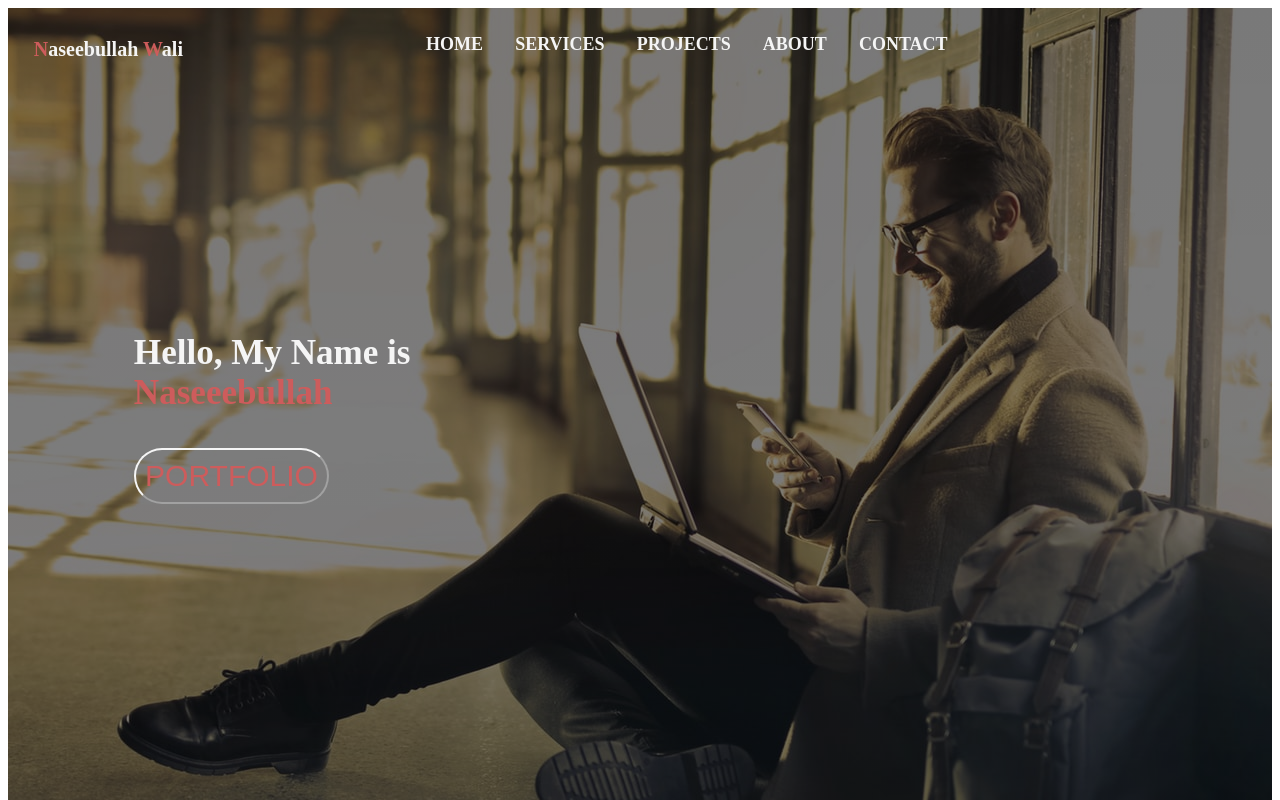
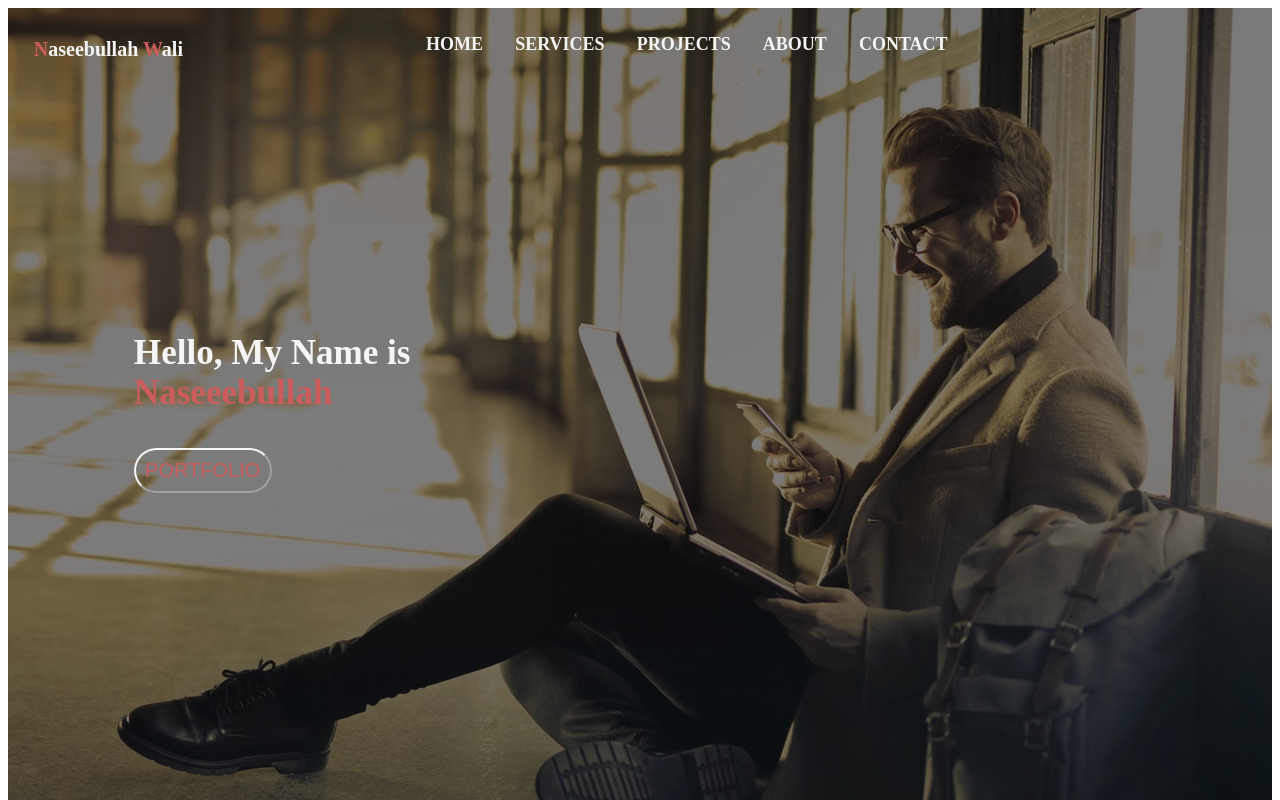
Before and after one commit to Naseebullah-Wali/Portfilo, a plain HTML site: page index.html in a window 1280 px wide. In both pictures the pointer is over the button "PORTFOLIO". Shown: the top 800 px of the page. Drawn offline with Linux system fonts and the light colour scheme.

Commit message:
Update style.css

```diff
--- a/style.css
+++ b/style.css
@@ -66,7 +66,7 @@ a{
 button:hover{
     color: indianred;
     background-color: transparent;
-    font-size: +1em;
+    font-size: -1%;
     border-color: whitesmoke;
     transition: text-shadow;
 }
```
